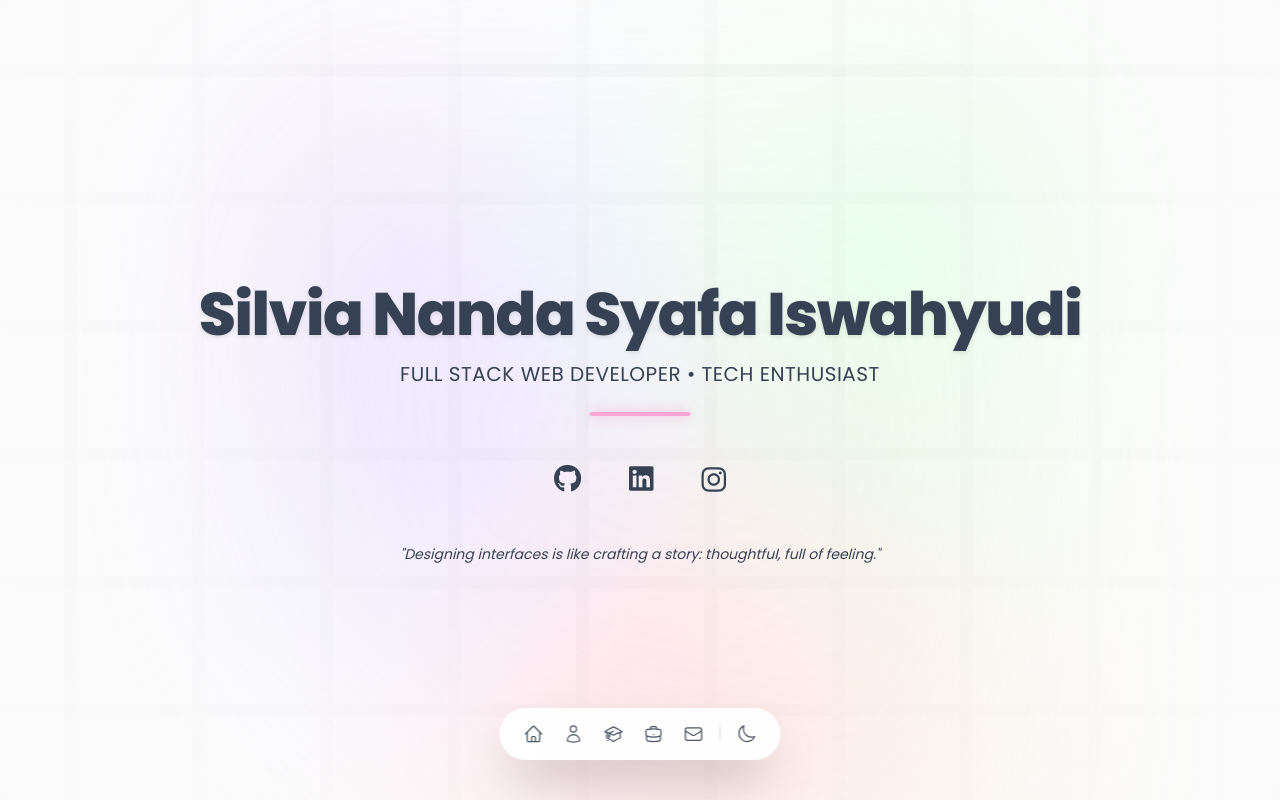
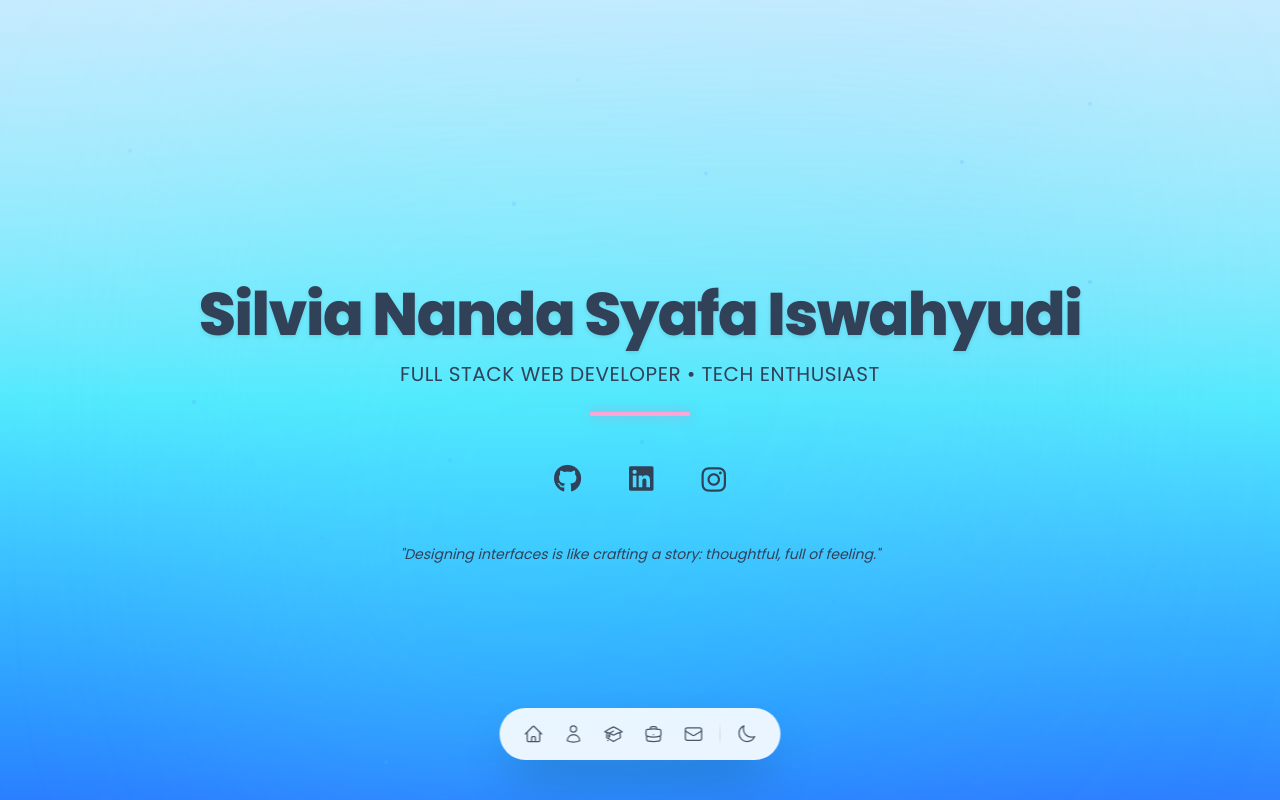
Before and after one commit to silviansi/portfolio, a Vue app: page / in a window 1280 px wide. Shown: the top 800 px of the page. Built offline with nearby package versions, Linux system fonts and the light colour scheme.

Commit message:
change theme to ocean

```diff
--- a/src/pages/Home.vue
+++ b/src/pages/Home.vue
@@ -1,41 +1,73 @@
 <template>
-  <div class="relative min-h-screen">
-    <!-- Background Layer -->
+  <div class="relative min-h-screen overflow-hidden">
+    <!-- Ocean Background Layer -->
     <div class="fixed inset-0 z-0 pointer-events-none">
-      <!-- Light mode background -->
+      <!-- Light mode - Surface Ocean -->
       <div v-if="!isDark" class="absolute inset-0">
-        <div class="absolute inset-0 bg-[radial-gradient(circle,rgba(2,0,36,0)_0%,#fafafa_100%)] z-10"></div>
+        <!-- Base ocean gradient -->
+        <div class="absolute inset-0 bg-gradient-to-b from-sky-200 via-cyan-300 to-blue-500 z-5"></div>
+
+        <!-- Animated waves -->
+        <div class="absolute inset-0 z-10">
+          <div class="wave wave1"></div>
+          <div class="wave wave2"></div>
+          <div class="wave wave3"></div>
+        </div>
+
+        <!-- Tech particles floating -->
+        <div class="absolute inset-0 z-15">
+          <div v-for="n in 20" :key="`particle-${n}`"
+               class="absolute w-1 h-1 bg-blue-400/30 rounded-full animate-float"
+               :style="getParticleStyle(n)"></div>
+        </div>
+
+        <!-- Light tech gradient overlay -->
         <div
-          class="absolute inset-0 z-0 opacity-40 invert"
-          style="background-image: url('/images/grid.svg'); background-size: cover;"
+          class="absolute z-20 w-full max-w-4xl h-full top-10 mx-auto left-0 right-0 blur-[120px] saturate-[1.8] opacity-20"
+          :style="lightOceanGradientStyle"
         ></div>
-        <div
-          class="absolute z-20 w-full max-w-3xl h-full top-20 mx-auto left-0 right-0 blur-[100px] saturate-[1.5] opacity-15"
-          :style="lightGradientStyle"
-        ></div>
+
+        <!-- Surface shimmer -->
+        <div class="absolute inset-0 z-25 bg-gradient-to-b from-white/20 via-transparent to-transparent"></div>
       </div>
 
-      <!-- Dark mode galaxy background -->
+      <!-- Dark mode - Deep Ocean Abyss -->
       <div v-else class="absolute inset-0">
-        <div class="absolute inset-0 bg-[#101010] z-10"></div>
-          <div
-            class="absolute inset-0 z-10 opacity-40"
-            style="
-              background-image: url('/images/grid.svg');
-              background-size: cover;
-              mask: radial-gradient(ellipse at center, black 50%, transparent 80%);
-              -webkit-mask: radial-gradient(ellipse at center, black 50%, transparent 80%);
-            "
-          ></div>
-          <div
-            class="absolute z-20 w-full max-w-3xl h-full top-20 mx-auto left-0 right-0 blur-[100px] saturate-[1.5] opacity-15"
-            :style="galaxyGradientStyle"
-          ></div>
+        <!-- Deep ocean base -->
+        <div class="absolute inset-0 bg-gradient-to-b from-slate-900 via-blue-950 to-indigo-950 z-5"></div>
+
+        <!-- Bioluminescent currents -->
+        <div class="absolute inset-0 z-10">
+          <div class="current current1"></div>
+          <div class="current current2"></div>
+          <div class="current current3"></div>
+        </div>
+
+        <!-- Glowing tech particles -->
+        <div class="absolute inset-0 z-15">
+          <div v-for="n in 30" :key="`glow-${n}`"
+               class="absolute rounded-full animate-pulse-glow"
+               :style="getGlowParticleStyle(n)"></div>
+        </div>
+
+        <!-- Dark tech gradient overlay -->
+        <div
+          class="absolute z-20 w-full max-w-4xl h-full top-10 mx-auto left-0 right-0 blur-[140px] saturate-[2] opacity-25"
+          :style="darkOceanGradientStyle"
+        ></div>
+
+        <!-- Depth fade -->
+        <div class="absolute inset-0 z-25 bg-gradient-to-b from-transparent via-transparent to-slate-900/30"></div>
+      </div>
+
+      <!-- Tech grid overlay -->
+      <div class="absolute inset-0 z-30 opacity-5 dark:opacity-10">
+        <div class="tech-grid"></div>
       </div>
     </div>
 
     <!-- Content -->
-    <div class="relative z-50 px-6 mx-auto text-gray-700 dark:text-white space-y-10">
+    <div class="relative z-50 px-6 mx-auto text-slate-700 dark:text-cyan-50 space-y-10">
       <Intro />
       <Navbar />
       <About />
@@ -64,42 +96,92 @@ import Footer from '@/components/Footer.vue'
 // Toggle dark mode state
 const isDark = useDark()
 
-// Light mode gradient style
-const lightGradientStyle = computed(() => ({
+// Light mode ocean gradient - surface waters with tech elements
+const lightOceanGradientStyle = computed(() => ({
   backgroundImage: [
-    'radial-gradient(at 27% 37%, hsla(215,98%,61%,1) 0px, transparent 0%)',
-    'radial-gradient(at 97% 21%, hsla(125,98%,72%,1) 0px, transparent 50%)',
-    'radial-gradient(at 52% 99%, hsla(354,98%,61%,1) 0px, transparent 50%)',
-    'radial-gradient(at 10% 29%, hsla(256,96%,67%,1) 0px, transparent 50%)',
-    'radial-gradient(at 97% 96%, hsla(38,60%,74%,1) 0px, transparent 50%)',
-    'radial-gradient(at 33% 50%, hsla(222,67%,73%,1) 0px, transparent 50%)',
-    'radial-gradient(at 79% 53%, hsla(343,68%,79%,1) 0px, transparent 50%)'
+    'radial-gradient(at 20% 30%, hsla(195,100%,75%,0.8) 0px, transparent 60%)',  // Cyan ripple
+    'radial-gradient(at 80% 20%, hsla(210,100%,80%,0.7) 0px, transparent 50%)',  // Light blue
+    'radial-gradient(at 50% 80%, hsla(185,90%,70%,0.6) 0px, transparent 60%)',   // Aqua
+    'radial-gradient(at 10% 70%, hsla(200,95%,85%,0.5) 0px, transparent 50%)',   // Light cyan
+    'radial-gradient(at 90% 60%, hsla(220,85%,75%,0.6) 0px, transparent 55%)',   // Tech blue
+    'radial-gradient(at 30% 90%, hsla(190,100%,80%,0.7) 0px, transparent 50%)',  // Bright aqua
+    'radial-gradient(at 70% 40%, hsla(205,90%,70%,0.5) 0px, transparent 60%)'    // Ocean blue
   ].join(', ')
 }))
 
-// Galaxy-themed gradient for dark mode
-const galaxyGradientStyle = computed(() => ({
+// Dark mode ocean gradient - deep sea bioluminescence
+const darkOceanGradientStyle = computed(() => ({
   backgroundImage: [
-    'radial-gradient(at 27% 37%, hsla(270,80%,50%,1) 0px, transparent 50%)',     // Deep purple
-    'radial-gradient(at 97% 21%, hsla(290,90%,60%,1) 0px, transparent 50%)',     // Magenta
-    'radial-gradient(at 52% 99%, hsla(240,100%,70%,1) 0px, transparent 50%)',    // Blue-purple
-    'radial-gradient(at 10% 29%, hsla(320,85%,65%,1) 0px, transparent 50%)',     // Pink-purple
-    'radial-gradient(at 97% 96%, hsla(260,75%,55%,1) 0px, transparent 50%)',     // Violet
-    'radial-gradient(at 33% 50%, hsla(280,95%,70%,1) 0px, transparent 50%)',     // Bright purple
-    'radial-gradient(at 79% 53%, hsla(300,70%,60%,1) 0px, transparent 50%)'      // Deep magenta
+    'radial-gradient(at 25% 35%, hsla(180,100%,50%,0.6) 0px, transparent 70%)',  // Electric cyan
+    'radial-gradient(at 75% 25%, hsla(200,100%,60%,0.5) 0px, transparent 60%)',  // Deep blue glow
+    'radial-gradient(at 45% 75%, hsla(170,90%,55%,0.7) 0px, transparent 65%)',   // Teal bio-light
+    'radial-gradient(at 15% 65%, hsla(190,100%,45%,0.4) 0px, transparent 50%)',  // Deep cyan
+    'radial-gradient(at 85% 55%, hsla(210,95%,65%,0.6) 0px, transparent 70%)',   // Tech glow
+    'radial-gradient(at 35% 85%, hsla(175,100%,50%,0.5) 0px, transparent 60%)',  // Aqua energy
+    'radial-gradient(at 65% 45%, hsla(195,90%,55%,0.4) 0px, transparent 65%)'    // Ocean depth
   ].join(', ')
 }))
 
-// Generate random star positions and sizes
-const getStarStyle = (index) => {
-  // This function is no longer used but kept for compatibility
-  return {}
+// Generate floating particle styles for light mode
+const getParticleStyle = (index) => {
+  const positions = [
+    { left: '10%', top: '20%', delay: '0s' },
+    { left: '85%', top: '15%', delay: '0.5s' },
+    { left: '60%', top: '80%', delay: '1s' },
+    { left: '25%', top: '70%', delay: '1.5s' },
+    { left: '75%', top: '45%', delay: '2s' },
+    { left: '40%', top: '30%', delay: '2.5s' },
+    { left: '15%', top: '85%', delay: '3s' },
+    { left: '90%', top: '75%', delay: '3.5s' },
+    { left: '55%', top: '25%', delay: '4s' },
+    { left: '35%', top: '60%', delay: '4.5s' },
+    { left: '70%', top: '90%', delay: '5s' },
+    { left: '20%', top: '40%', delay: '5.5s' },
+    { left: '80%', top: '65%', delay: '6s' },
+    { left: '45%', top: '10%', delay: '6.5s' },
+    { left: '65%', top: '75%', delay: '7s' },
+    { left: '30%', top: '95%', delay: '7.5s' },
+    { left: '85%', top: '35%', delay: '8s' },
+    { left: '50%', top: '55%', delay: '8.5s' },
+    { left: '15%', top: '50%', delay: '9s' },
+    { left: '75%', top: '20%', delay: '9.5s' }
+  ]
+
+  const pos = positions[(index - 1) % positions.length]
+  return {
+    left: pos.left,
+    top: pos.top,
+    animationDelay: pos.delay
+  }
 }
 
-// Generate cloud positions and sizes
-const getCloudStyle = (index) => {
-  // This function is no longer used but kept for compatibility
-  return {}
+// Generate glowing particle styles for dark mode
+const getGlowParticleStyle = (index) => {
+  const positions = [
+    { left: '12%', top: '18%', size: '2px', glow: 'hsla(180,100%,50%,0.8)' },
+    { left: '88%', top: '22%', size: '3px', glow: 'hsla(200,100%,60%,0.6)' },
+    { left: '65%', top: '85%', size: '1px', glow: 'hsla(170,90%,55%,0.9)' },
+    { left: '23%', top: '72%', size: '4px', glow: 'hsla(190,100%,45%,0.7)' },
+    { left: '77%', top: '48%', size: '2px', glow: 'hsla(210,95%,65%,0.8)' },
+    { left: '42%', top: '32%', size: '3px', glow: 'hsla(175,100%,50%,0.6)' },
+    { left: '18%', top: '88%', size: '1px', glow: 'hsla(195,90%,55%,0.9)' },
+    { left: '92%', top: '78%', size: '2px', glow: 'hsla(185,100%,60%,0.7)' },
+    { left: '58%', top: '28%', size: '3px', glow: 'hsla(205,95%,50%,0.8)' }
+  ]
+
+  // Cycle through positions, extending for more particles
+  const pos = positions[(index - 1) % positions.length]
+  const randomOffset = (index * 37) % 100 // Pseudo-random offset
+
+  return {
+    left: pos.left,
+    top: pos.top,
+    width: pos.size,
+    height: pos.size,
+    backgroundColor: pos.glow,
+    boxShadow: `0 0 ${parseInt(pos.size) * 3}px ${pos.glow}, 0 0 ${parseInt(pos.size) * 6}px ${pos.glow}`,
+    animationDelay: `${(randomOffset * 0.1) % 4}s`
+  }
 }
 
 // Set data-theme attribute on <html> element
@@ -115,16 +197,135 @@ watchEffect(() => {
 </script>
 
 <style scoped>
-@keyframes pulse {
-  0%, 100% {
-    opacity: 0.3;
-  }
-  50% {
-    opacity: 1;
-  }
+/* Wave animations for light mode */
+@keyframes wave-flow {
+  0% { transform: translateX(-100%) rotate(0deg); }
+  50% { transform: translateX(100%) rotate(180deg); }
+  100% { transform: translateX(-100%) rotate(360deg); }
 }
 
-.animate-pulse {
-  animation: pulse 2s cubic-bezier(0.4, 0, 0.6, 1) infinite;
+.wave {
+  position: absolute;
+  width: 200%;
+  height: 200%;
+  background: linear-gradient(45deg, transparent, rgba(255,255,255,0.1), transparent);
+  animation: wave-flow 20s linear infinite;
+}
+
+.wave1 {
+  top: 10%;
+  animation-delay: 0s;
+  opacity: 0.3;
+}
+
+.wave2 {
+  top: 50%;
+  animation-delay: -7s;
+  opacity: 0.2;
+}
+
+.wave3 {
+  top: 80%;
+  animation-delay: -14s;
+  opacity: 0.4;
+}
+
+/* Current animations for dark mode */
+@keyframes current-flow {
+  0% { transform: translateX(-50%) translateY(-50%) rotate(0deg); opacity: 0; }
+  25% { opacity: 0.6; }
+  75% { opacity: 0.8; }
+  100% { transform: translateX(150%) translateY(50%) rotate(90deg); opacity: 0; }
+}
+
+.current {
+  position: absolute;
+  width: 300px;
+  height: 2px;
+  background: linear-gradient(90deg, transparent, rgba(0,255,255,0.6), rgba(0,200,255,0.4), transparent);
+  border-radius: 50%;
+  filter: blur(1px);
+  animation: current-flow 15s ease-in-out infinite;
+}
+
+.current1 {
+  top: 20%;
+  left: -20%;
+  animation-delay: 0s;
+  transform: rotate(15deg);
+}
+
+.current2 {
+  top: 60%;
+  left: -30%;
+  animation-delay: -5s;
+  transform: rotate(-10deg);
+  width: 400px;
+}
+
+.current3 {
+  top: 40%;
+  left: -10%;
+  animation-delay: -10s;
+  transform: rotate(25deg);
+  width: 250px;
+}
+
+/* Floating particles animation */
+@keyframes float {
+  0%, 100% { transform: translateY(0px) rotate(0deg); opacity: 0.3; }
+  25% { transform: translateY(-20px) rotate(90deg); opacity: 0.8; }
+  50% { transform: translateY(-40px) rotate(180deg); opacity: 1; }
+  75% { transform: translateY(-20px) rotate(270deg); opacity: 0.8; }
+}
+
+.animate-float {
+  animation: float 8s ease-in-out infinite;
+}
+
+/* Glowing pulse animation for dark mode */
+@keyframes pulse-glow {
+  0%, 100% { opacity: 0.3; transform: scale(1); }
+  25% { opacity: 0.8; transform: scale(1.2); }
+  50% { opacity: 1; transform: scale(1.5); }
+  75% { opacity: 0.6; transform: scale(1.1); }
+}
+
+.animate-pulse-glow {
+  animation: pulse-glow 6s ease-in-out infinite;
+}
+
+/* Tech grid pattern */
+.tech-grid {
+  width: 100%;
+  height: 100%;
+  background-image:
+    linear-gradient(rgba(0,255,255,0.1) 1px, transparent 1px),
+    linear-gradient(90deg, rgba(0,255,255,0.1) 1px, transparent 1px);
+  background-size: 50px 50px;
+  animation: grid-pulse 10s ease-in-out infinite alternate;
+}
+
+@keyframes grid-pulse {
+  0% { opacity: 0.05; }
+  100% { opacity: 0.15; }
+}
+
+/* Enhanced scrollbar for ocean theme */
+::-webkit-scrollbar {
+  width: 8px;
+}
+
+::-webkit-scrollbar-track {
+  background: rgba(0,150,200,0.1);
+}
+
+::-webkit-scrollbar-thumb {
+  background: linear-gradient(to bottom, rgba(0,200,255,0.6), rgba(0,150,200,0.8));
+  border-radius: 4px;
+}
+
+::-webkit-scrollbar-thumb:hover {
+  background: linear-gradient(to bottom, rgba(0,220,255,0.8), rgba(0,170,220,1));
 }
 </style>
```
